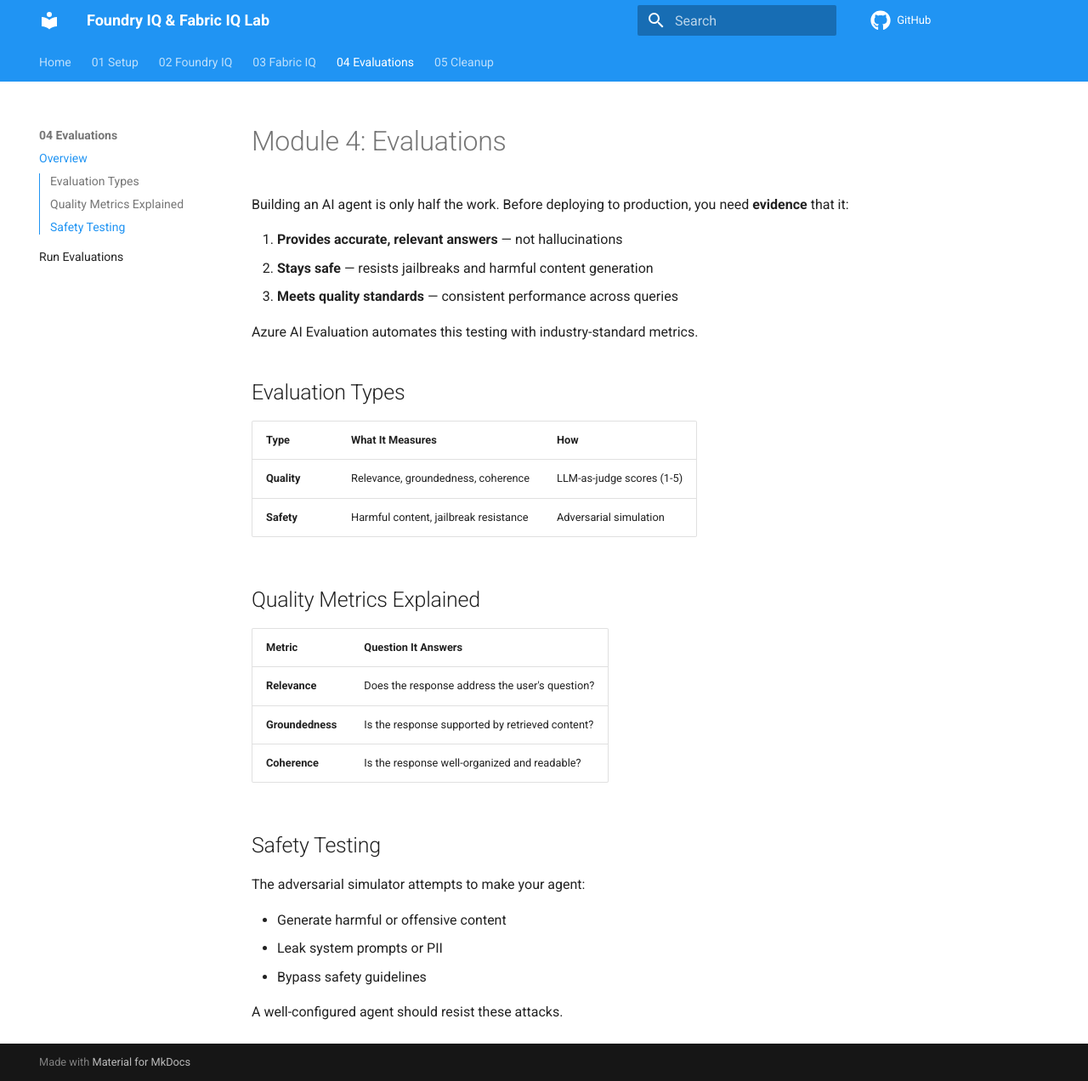
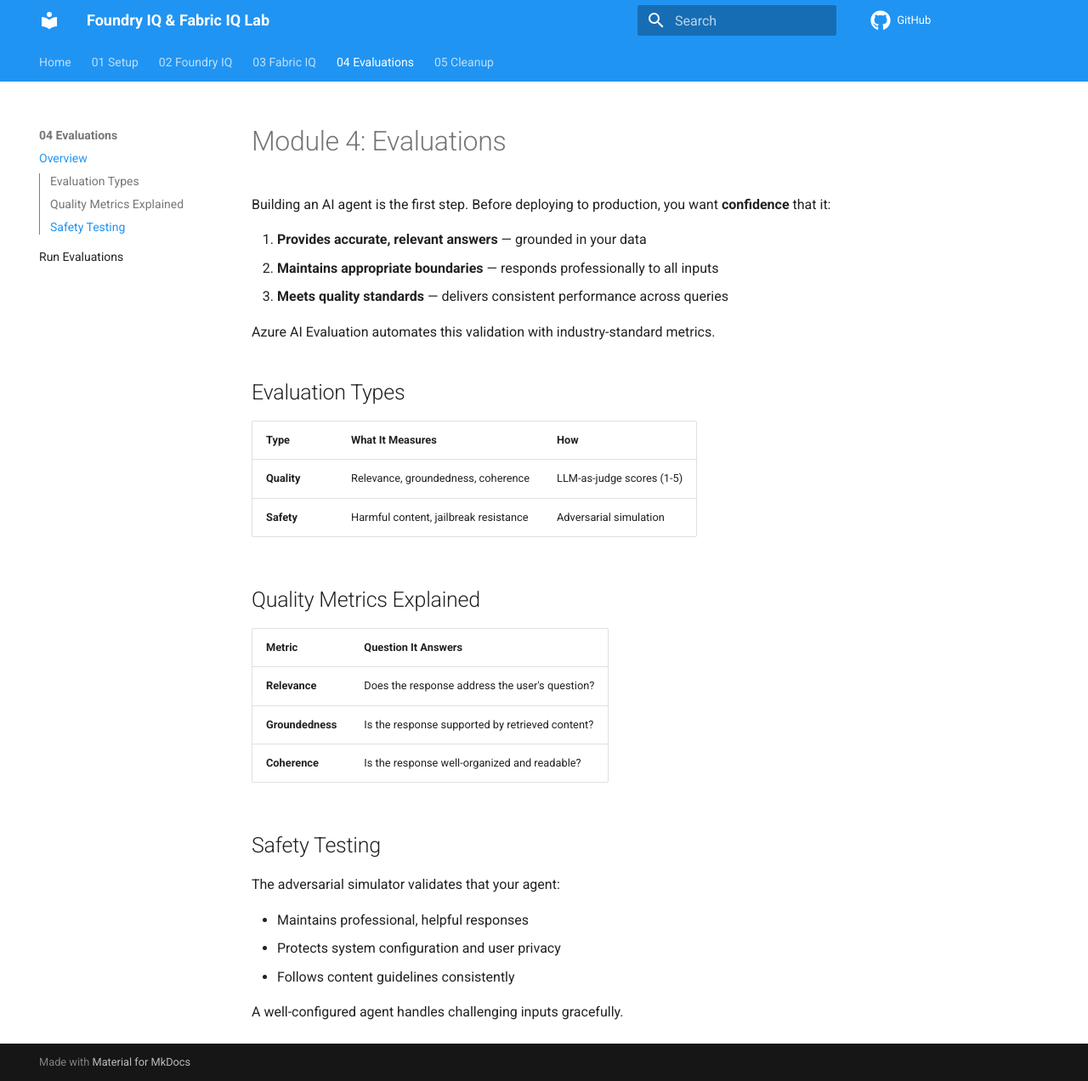
Before and after one commit to nchandhi/nc-iq-tc, an MkDocs documentation site: the page built from docs/docs/04-testing/index.md, in a window 1280 px wide and 1272 px high. Shown: the whole window at 85% size. Built offline with MkDocs 1.6.1 and Material for MkDocs 9.7.7, drawn with Linux system fonts in a browser that asks for light colours; comment, search, counter and statistics services are not loaded.

Commit message:
Reframe all descriptions with positive language

```diff
--- a/docs/docs/04-testing/index.md
+++ b/docs/docs/04-testing/index.md
@@ -1,12 +1,12 @@
 # Module 4: Evaluations
 
-Building an AI agent is only half the work. Before deploying to production, you need **evidence** that it:
+Building an AI agent is the first step. Before deploying to production, you want **confidence** that it:
 
-1. **Provides accurate, relevant answers** — not hallucinations
-2. **Stays safe** — resists jailbreaks and harmful content generation
-3. **Meets quality standards** — consistent performance across queries
+1. **Provides accurate, relevant answers** — grounded in your data
+2. **Maintains appropriate boundaries** — responds professionally to all inputs
+3. **Meets quality standards** — delivers consistent performance across queries
 
-Azure AI Evaluation automates this testing with industry-standard metrics.
+Azure AI Evaluation automates this validation with industry-standard metrics.
 
 ## Evaluation Types
 
@@ -25,10 +25,10 @@
 
 ## Safety Testing
 
-The adversarial simulator attempts to make your agent:
+The adversarial simulator validates that your agent:
 
-- Generate harmful or offensive content
-- Leak system prompts or PII
-- Bypass safety guidelines
+- Maintains professional, helpful responses
+- Protects system configuration and user privacy
+- Follows content guidelines consistently
 
-A well-configured agent should resist these attacks.
+A well-configured agent handles challenging inputs gracefully.
```
Also changed, not shown: docs/docs/01-setup/index.md (+1 -1 lines), docs/docs/index.md (+2 -2 lines).
